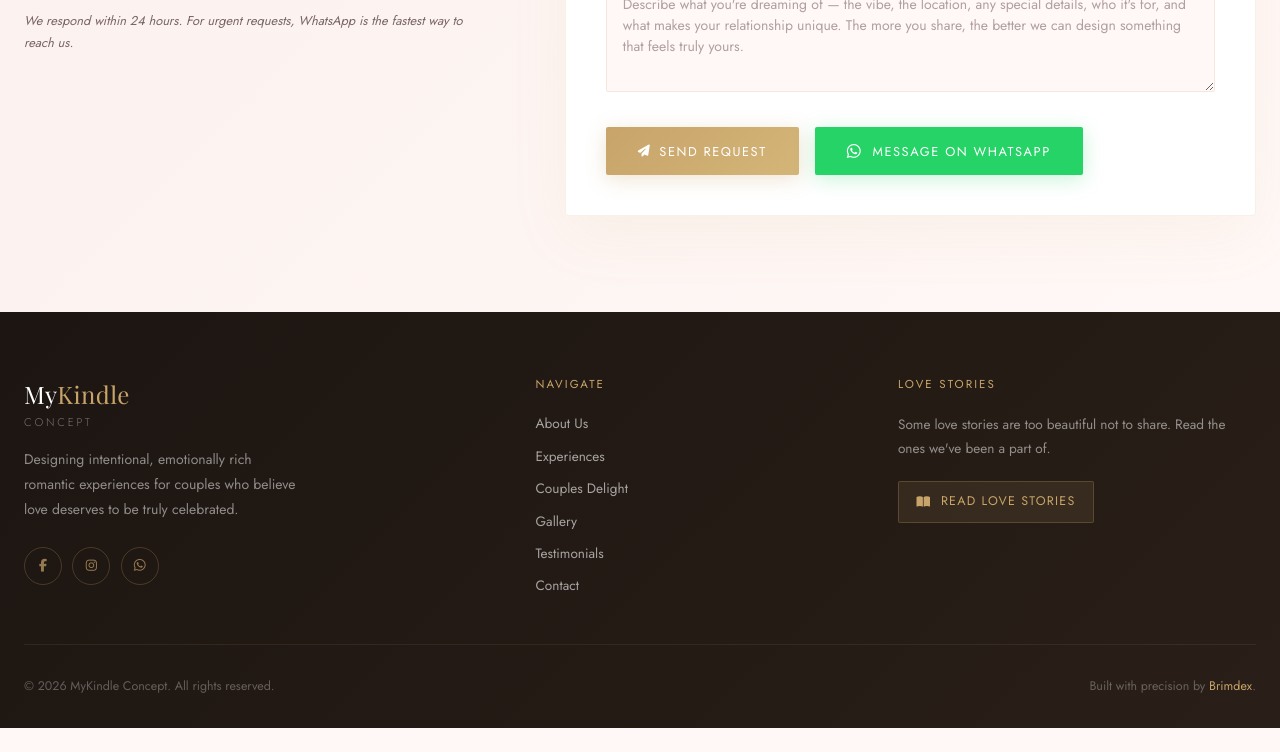
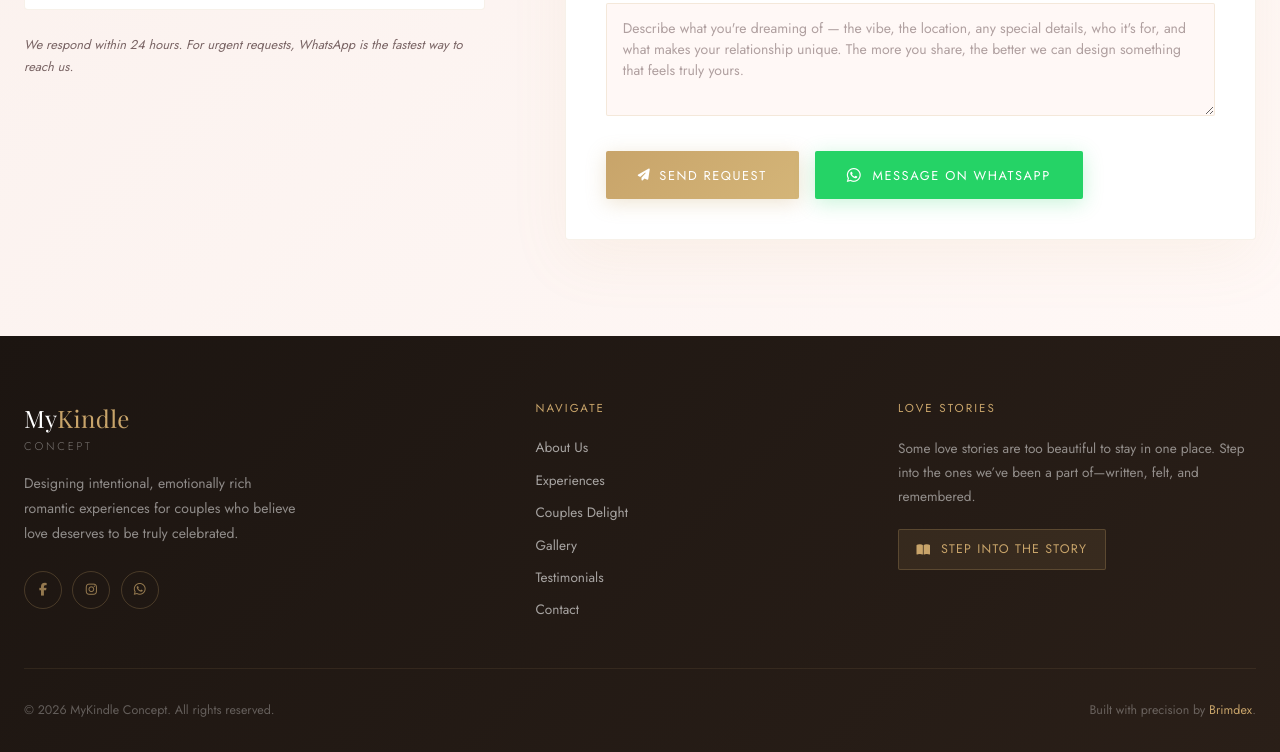
Before and after one commit to adesoladev/mykindleconcept, a website: page public/index.html in a window 1280 px wide. Shown: the part 7093-7845 px from the top of the page. Before the commit the page ends 7821 px from the top, so only its background shows below. Drawn offline with nearby package versions, Linux system fonts and the light colour scheme; a web font is replaced by a local one.

Commit message:
quick update

```diff
--- a/public/index.html
+++ b/public/index.html
@@ -1084,7 +1084,7 @@
         >
       </div>
     </div>
-
+n
     <!-- ══ HERO ══ -->
     <section id="hero" style="padding: 2rem 0 0 0">
       <div
@@ -3395,11 +3395,10 @@
                 margin-bottom: 1.25rem;
               "
             >
-              Some love stories are too beautiful not to share. Read the ones
-              we've been a part of.
+              Some love stories are too beautiful to stay in one place. Step into the ones we’ve been a part of—written, felt, and remembered.
             </p>
             <a
-              href="#"
+              href="https://www.wattpad.com/story/272315601?utm_source=android&utm_medium=link&utm_content=story_info&wp_page=story_details_button&wp_uname=Maryel_73"
               style="
                 text-decoration: none;
                 display: inline-flex;
@@ -3420,7 +3419,7 @@
               onmouseout="this.style.background = 'rgba(200,164,106,0.1)'"
             >
               <i class="fas fa-book-open" style="font-size: 0.75rem"></i>
-              Read Love Stories
+              Step Into the Story
             </a>
           </div>
         </div>
```
